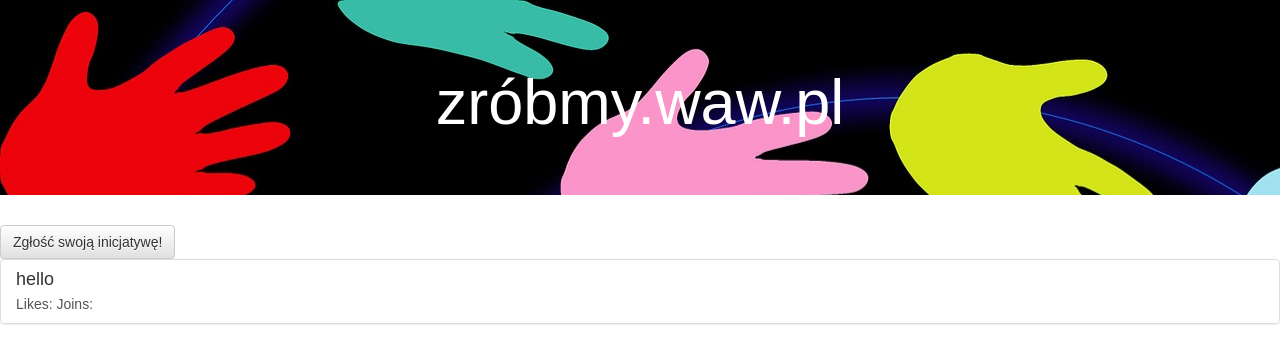
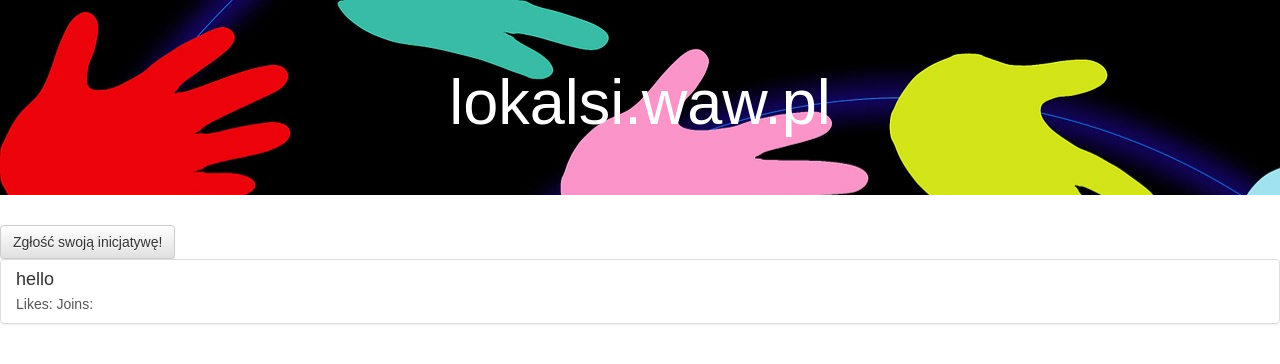
Before and after one commit to konradstarzyk/lokalsi-hackathon, a React (Create React App) app in the folder frontend/: page / in a window 1280 px wide. Shown: the top 364 px of the page. Built offline with nearby package versions, Linux system fonts and the light colour scheme; no server answers.

Commit message:
Update name to lokalsi

```diff
--- a/frontend/src/App.js
+++ b/frontend/src/App.js
@@ -100,7 +100,7 @@ class App extends Component {
       <span>
         <Jumbotron className='App-intro'>
           <header>
-            <h1 className="appTitle">zróbmy.waw.pl</h1>
+            <h1 className="appTitle">lokalsi.waw.pl</h1>
           </header>
         </Jumbotron>
         <Button
```
